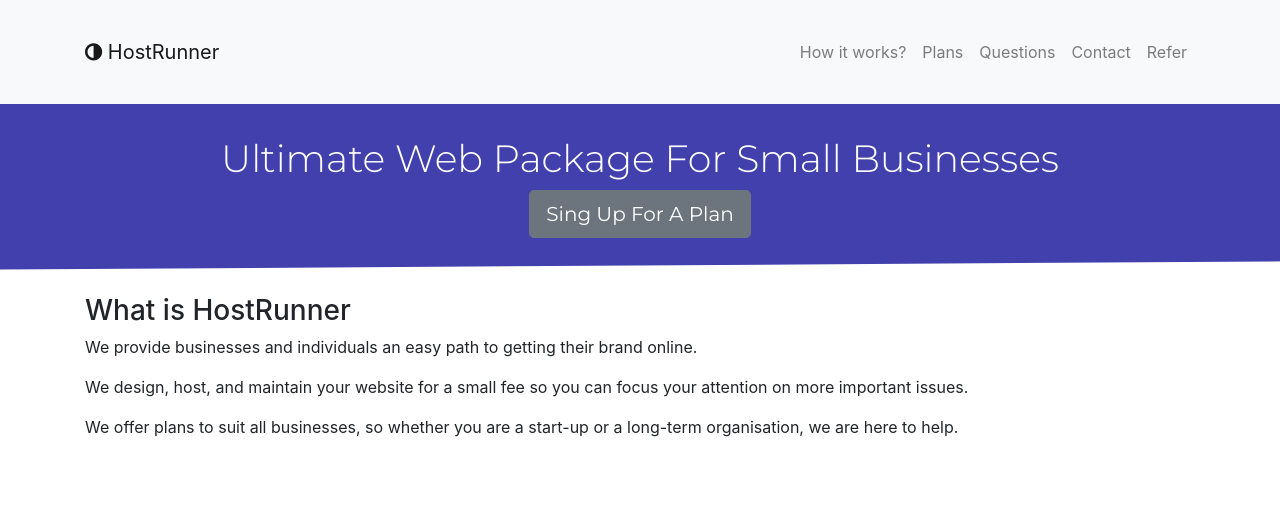
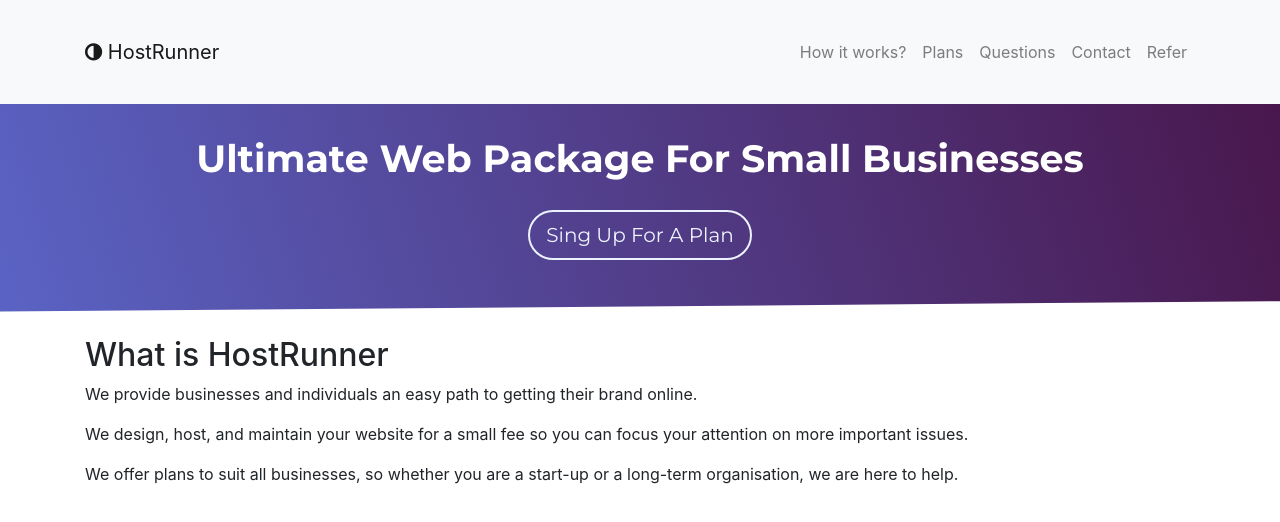
Before and after one commit to speccysps/hostRunner, a website: page src/index.html in a window 1280 px wide. Drawn offline with nearby package versions, Linux system fonts and the light colour scheme.

Commit message:
Button styled and nested

```diff
--- a/src/index.html
+++ b/src/index.html
@@ -47,11 +47,11 @@
             </div>
         </nav>
         <div class="row">
-            <section class="hero col-sm-12 text-center px-0">
-                <div class="inside" id="bg">
+            <section class="hero col-sm-12 text-center">
+                <div class="inside bg-gradient-primary" id="bg">
                     <h2 class="display-4">Ultimate Web Package For Small Businesses
                     </h2>
-                    <button type="button" class="btn btn-secondary btn-lg">Sing Up For A Plan</button>
+                    <a class="btn btn-secondary btn-lg" href="#" role="button">Sing Up For A Plan</a>
                 </div>
             </section>
         </div>
@@ -59,7 +59,7 @@
     <main class="container">
         <div class="row">
             <section class="welcome mt-4 col-sm-12">
-                <h3>What is HostRunner</h3>
+                <h2>What is HostRunner</h2>
                 <p>We provide businesses and individuals an easy path to getting their brand online.</p>
                 <p>We design, host, and maintain your website for a small fee so you can focus your attention on
                     more important issues.</p>
--- a/src/sass/main.scss
+++ b/src/sass/main.scss
@@ -9,18 +9,33 @@ body {
     font-family: $font-primary;
 }
 
+.hero {
     #bg {
         font-family: $font-primary;
         clip-path: polygon(0 0, 100% 0%, 100% 95%, 0% 100%);
-    background-color: colour(primary);
         width: 100%;
         height: 100%;
         position: relative;
         z-index: -1;
-    padding: 2em 0;
+        padding: 2em;
     }
 
-h2.display-4 {
+    .bg-gradient-primary {
+        background: colour(primaryGradient);
+    }
+
+    h2 {
         font-size: 2.375rem;
         color: #fff;
+        font-weight: bold;
     }
+
+    .btn {
+        color: colour(secondary);
+        border: 2px solid colour(secondary);
+        border-radius: 40px;
+        background: transparent;
+        transition: all 0.3s ease 0s;
+        margin: 1em 0;
+    }
+}
--- a/src/sass/variables.scss
+++ b/src/sass/variables.scss
@@ -4,6 +4,8 @@
 
 $colours: (
     primary: rgb(66, 64, 173),
+    primaryGradient: linear-gradient(73deg, rgba(90, 99, 196, 1) 0%, rgba(73, 23, 77, 1) 100%),
+    secondary: rgba(237, 243, 254, 1),
 );
 
 $font-primary: "Montserrat",
```
Also changed, not shown: src/css/main.css, 1 other file. Lines whose indentation alone changed are shown as unchanged.
